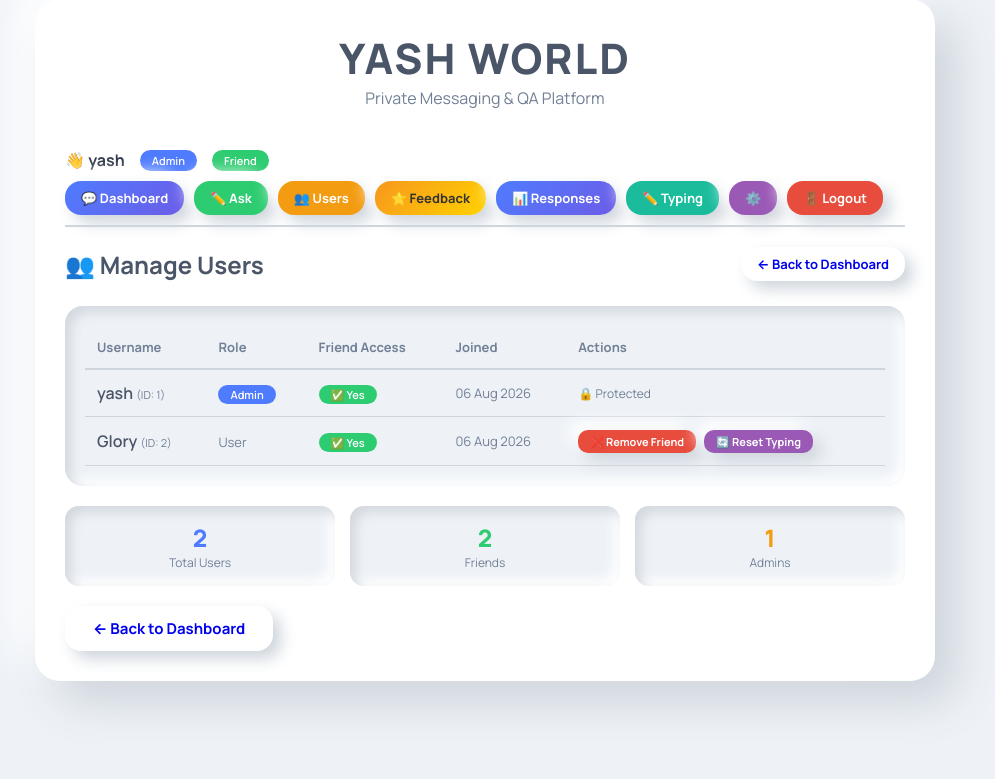
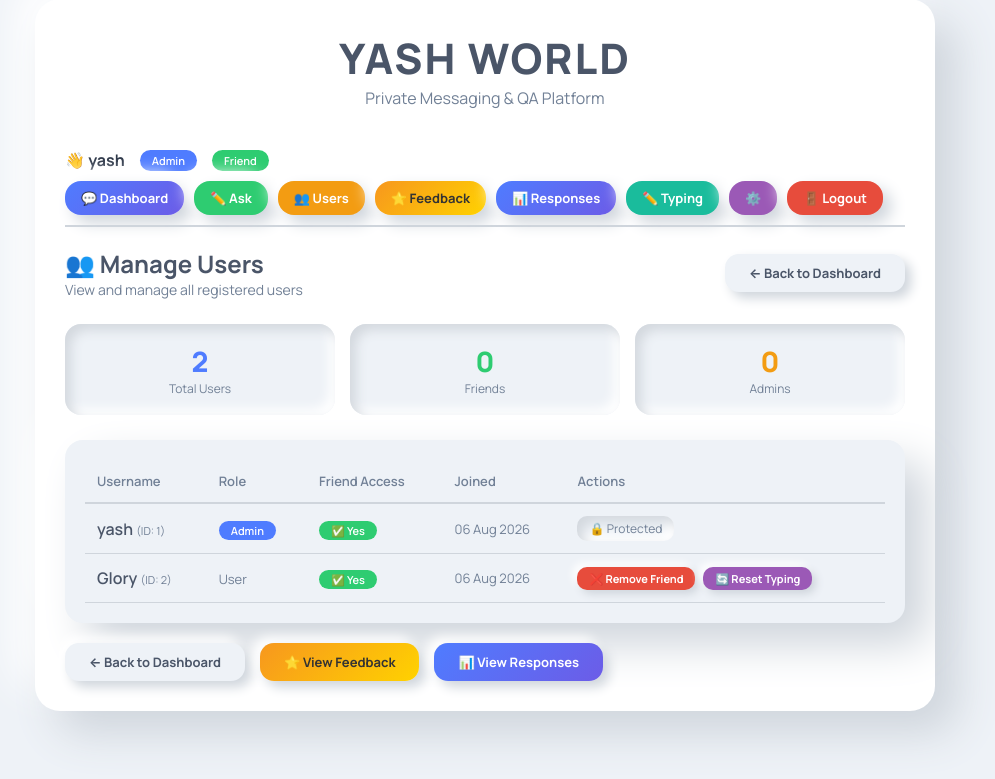
Before and after one commit to thenameisyash17/Happy-Birthday, a Flask app: page /admin/users in a window 1280 px wide. Shown: the part 21-800 px from the top of the page, without its empty margins (155-1150 px from the left). Run offline with Flask 3, Linux system fonts and the light colour scheme; a user stored in the database is signed in; data comes from the database, SQL or seed files in the repository.

Commit message:
Update admin_users.html

```diff
--- a/templates/admin_users.html
+++ b/templates/admin_users.html
@@ -3,24 +3,62 @@
 {% block content %}
 
 <div style="display: flex; justify-content: space-between; align-items: center; flex-wrap: wrap; gap: 15px; margin-bottom: 25px;">
-    <h2 style="color: var(--text-secondary);">👥 Manage Users</h2>
-    <a href="{{ url_for('dashboard') }}" class="btn btn-secondary btn-sm">← Back to Dashboard</a>
+    <div>
+        <h2 style="color: var(--text-secondary);">👥 Manage Users</h2>
+        <p style="color: var(--text-muted); font-size: 14px;">View and manage all registered users</p>
+    </div>
+    <a href="{{ url_for('dashboard') }}" class="btn btn-secondary btn-sm" style="padding: 10px 24px; border-radius: 14px; background: var(--bg-primary); color: var(--text-secondary); text-decoration: none; transition: all 0.3s ease; box-shadow: 6px 6px 12px var(--shadow-light), -6px -6px 12px var(--shadow-dark);">
+        ← Back to Dashboard
+    </a>
 </div>
 
-<div style="padding: 20px; border-radius: 18px; background: var(--bg-primary); box-shadow: var(--inset-shadow); overflow-x: auto;">
-    <table style="width: 100%; border-collapse: collapse; min-width: 600px;">
+<!-- Statistics Cards -->
+<div style="display: grid; grid-template-columns: repeat(auto-fit, minmax(150px, 1fr)); gap: 15px; margin-bottom: 25px;">
+    <div style="padding: 18px; border-radius: 16px; background: var(--bg-primary); box-shadow: var(--inset-shadow); text-align: center;">
+        <div style="font-size: 28px; font-weight: 800; color: var(--accent-blue);">{{ users|length }}</div>
+        <div style="font-size: 12px; color: var(--text-muted);">Total Users</div>
+    </div>
+    <div style="padding: 18px; border-radius: 16px; background: var(--bg-primary); box-shadow: var(--inset-shadow); text-align: center;">
+        <div style="font-size: 28px; font-weight: 800; color: var(--accent-green);">
+            {% set friend_count = 0 %}
+            {% for user in users %}
+                {% if user.is_friend %}
+                    {% set friend_count = friend_count + 1 %}
+                {% endif %}
+            {% endfor %}
+            {{ friend_count }}
+        </div>
+        <div style="font-size: 12px; color: var(--text-muted);">Friends</div>
+    </div>
+    <div style="padding: 18px; border-radius: 16px; background: var(--bg-primary); box-shadow: var(--inset-shadow); text-align: center;">
+        <div style="font-size: 28px; font-weight: 800; color: var(--accent-yellow);">
+            {% set admin_count = 0 %}
+            {% for user in users %}
+                {% if user.is_admin %}
+                    {% set admin_count = admin_count + 1 %}
+                {% endif %}
+            {% endfor %}
+            {{ admin_count }}
+        </div>
+        <div style="font-size: 12px; color: var(--text-muted);">Admins</div>
+    </div>
+</div>
+
+<!-- Users Table -->
+<div style="padding: 20px; border-radius: 18px; background: var(--bg-primary); box-shadow: var(--card-shadow); overflow-x: auto;">
+    <table style="width: 100%; border-collapse: collapse; min-width: 500px;">
         <thead>
             <tr style="border-bottom: 2px solid var(--shadow-light);">
-                <th style="text-align: left; padding: 12px; color: var(--text-muted); font-size: 13px;">Username</th>
-                <th style="text-align: left; padding: 12px; color: var(--text-muted); font-size: 13px;">Role</th>
-                <th style="text-align: left; padding: 12px; color: var(--text-muted); font-size: 13px;">Friend Access</th>
-                <th style="text-align: left; padding: 12px; color: var(--text-muted); font-size: 13px;">Joined</th>
-                <th style="text-align: left; padding: 12px; color: var(--text-muted); font-size: 13px;">Actions</th>
+                <th style="text-align: left; padding: 12px; color: var(--text-muted); font-size: 13px; font-weight: 600;">Username</th>
+                <th style="text-align: left; padding: 12px; color: var(--text-muted); font-size: 13px; font-weight: 600;">Role</th>
+                <th style="text-align: left; padding: 12px; color: var(--text-muted); font-size: 13px; font-weight: 600;">Friend Access</th>
+                <th style="text-align: left; padding: 12px; color: var(--text-muted); font-size: 13px; font-weight: 600;">Joined</th>
+                <th style="text-align: left; padding: 12px; color: var(--text-muted); font-size: 13px; font-weight: 600;">Actions</th>
             </tr>
         </thead>
         <tbody>
             {% for user in users %}
-            <tr style="border-bottom: 1px solid var(--shadow-light);">
+            <tr style="border-bottom: 1px solid var(--shadow-light); transition: all 0.3s ease;">
                 <td style="padding: 12px; font-weight: 600; color: var(--text-secondary);">
                     {{ user.username }}
                     <span style="color: var(--text-muted); font-size: 11px; font-weight: 400;">(ID: {{ user.id }})</span>
@@ -46,17 +84,17 @@
                     <div style="display: flex; gap: 8px; flex-wrap: wrap;">
                         {% if not user.is_admin %}
                         <form method="post" action="{{ url_for('toggle_friend', user_id=user.id) }}" style="display: inline;">
-                            <button type="submit" class="btn btn-sm {% if user.is_friend %}btn-danger{% else %}btn-success{% endif %}" style="padding: 4px 12px; font-size: 11px; border-radius: 10px; border: none; cursor: pointer; transition: all 0.3s ease;">
+                            <button type="submit" class="btn btn-sm {% if user.is_friend %}btn-danger{% else %}btn-success{% endif %}" style="padding: 4px 12px; font-size: 11px; border-radius: 10px; border: none; cursor: pointer; transition: all 0.3s ease; {% if user.is_friend %}background: var(--accent-red); color: white;{% else %}background: var(--accent-green); color: white;{% endif %} box-shadow: 4px 4px 8px var(--shadow-light), -4px -4px 8px var(--shadow-dark);">
                                 {% if user.is_friend %}❌ Remove Friend{% else %}✅ Make Friend{% endif %}
                             </button>
                         </form>
                         <form method="post" action="{{ url_for('reset_typing', user_id=user.id) }}" style="display: inline;">
-                            <button type="submit" class="btn btn-sm" style="padding: 4px 12px; font-size: 11px; border-radius: 10px; border: none; cursor: pointer; transition: all 0.3s ease; background: var(--accent-purple); color: white;">
+                            <button type="submit" class="btn btn-sm" style="padding: 4px 12px; font-size: 11px; border-radius: 10px; border: none; cursor: pointer; transition: all 0.3s ease; background: var(--accent-purple); color: white; box-shadow: 4px 4px 8px var(--shadow-light), -4px -4px 8px var(--shadow-dark);">
                                 🔄 Reset Typing
                             </button>
                         </form>
                         {% else %}
-                        <span style="color: var(--text-muted); font-size: 12px;">🔒 Protected</span>
+                        <span style="color: var(--text-muted); font-size: 12px; padding: 4px 12px; background: var(--bg-primary); border-radius: 10px; box-shadow: var(--inset-shadow);">🔒 Protected</span>
                         {% endif %}
                     </div>
                 </td>
@@ -66,24 +104,19 @@
     </table>
 </div>
 
-<!-- Statistics -->
-<div style="margin-top: 20px; display: grid; grid-template-columns: repeat(auto-fit, minmax(150px, 1fr)); gap: 15px;">
-    <div style="padding: 15px; border-radius: 14px; background: var(--bg-primary); box-shadow: var(--inset-shadow); text-align: center;">
-        <div style="font-size: 24px; font-weight: 800; color: var(--accent-blue);">{{ users|length }}</div>
-        <div style="font-size: 12px; color: var(--text-muted);">Total Users</div>
-    </div>
-    <div style="padding: 15px; border-radius: 14px; background: var(--bg-primary); box-shadow: var(--inset-shadow); text-align: center;">
-        <div style="font-size: 24px; font-weight: 800; color: var(--accent-green);">{{ users|selectattr('is_friend')|list|length }}</div>
-        <div style="font-size: 12px; color: var(--text-muted);">Friends</div>
-    </div>
-    <div style="padding: 15px; border-radius: 14px; background: var(--bg-primary); box-shadow: var(--inset-shadow); text-align: center;">
-        <div style="font-size: 24px; font-weight: 800; color: var(--accent-yellow);">{{ users|selectattr('is_admin')|list|length }}</div>
-        <div style="font-size: 12px; color: var(--text-muted);">Admins</div>
-    </div>
-</div>
-
-<div style="margin-top: 20px;">
-    <a href="{{ url_for('dashboard') }}" class="btn btn-secondary">← Back to Dashboard</a>
+<!-- Quick Actions -->
+<div style="margin-top: 20px; display: flex; gap: 15px; flex-wrap: wrap;">
+    <a href="{{ url_for('dashboard') }}" class="btn btn-secondary btn-sm" style="padding: 10px 24px; border-radius: 14px; background: var(--bg-primary); color: var(--text-secondary); text-decoration: none; transition: all 0.3s ease; box-shadow: 6px 6px 12px var(--shadow-light), -6px -6px 12px var(--shadow-dark);">
+        ← Back to Dashboard
+    </a>
+    {% if current_user.is_admin %}
+    <a href="{{ url_for('admin_feedback') }}" class="btn btn-gold btn-sm" style="padding: 10px 24px; border-radius: 14px; background: var(--gradient-gold); color: #333; text-decoration: none; transition: all 0.3s ease; box-shadow: 6px 6px 12px var(--shadow-light), -6px -6px 12px var(--shadow-dark);">
+        ⭐ View Feedback
+    </a>
+    <a href="{{ url_for('admin_responses') }}" class="btn btn-primary btn-sm" style="padding: 10px 24px; border-radius: 14px; background: var(--gradient-primary); color: white; text-decoration: none; transition: all 0.3s ease; box-shadow: 6px 6px 12px var(--shadow-light), -6px -6px 12px var(--shadow-dark);">
+        📊 View Responses
+    </a>
+    {% endif %}
 </div>
 
 <style>
```
